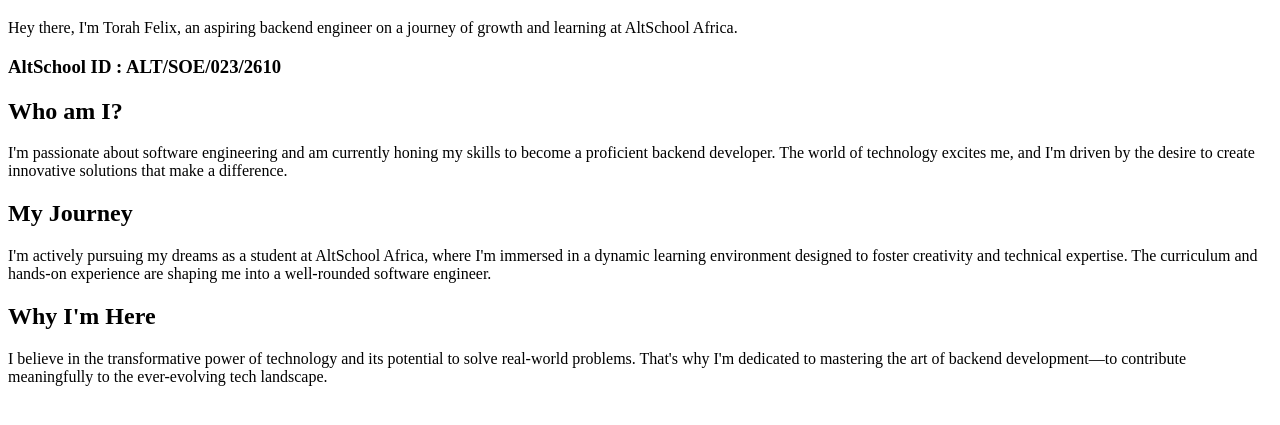
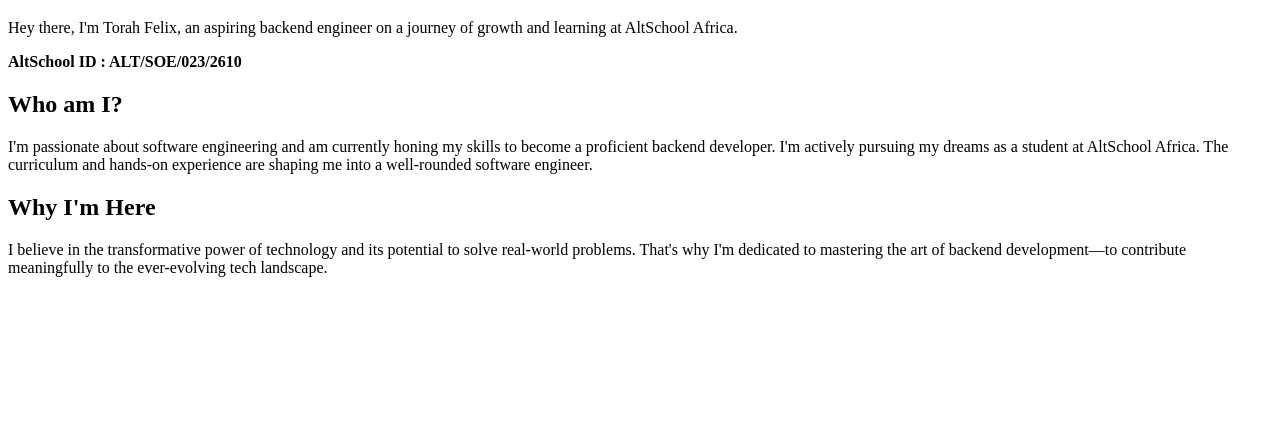
Before and after one commit to Termng/AltSchool-Assignment1, a plain HTML site: page index.html in a window 1280 px wide. Shown: the part 87-512 px from the top of the page. Drawn offline with Linux system fonts and the light colour scheme.

Commit message:
Update index.html

```diff
--- a/index.html
+++ b/index.html
@@ -14,17 +14,17 @@
     <h1>About Torah Felix</h1>
     <p>Hey there, I'm Torah Felix, an aspiring backend engineer on a journey of growth and learning at AltSchool Africa.</p>
 
-    <h3>AltSchool ID : ALT/SOE/023/2610</h3>
+    <p><strong>AltSchool ID : ALT/SOE/023/2610</strong></p>
 
 
     <h2>Who am I?</h2>
     <p>
-        I'm passionate about software engineering and am currently honing my skills to become a proficient backend developer. The world of technology excites me, and I'm driven by the desire to create innovative solutions that make a difference.
+        I'm passionate about software engineering and am currently honing my skills to become a proficient backend developer. I'm actively pursuing my dreams as a student at AltSchool Africa. The curriculum and hands-on experience are shaping me into a well-rounded software engineer.
     </p>
 
 
-    <h2> My Journey</h2>
-    <p>I'm actively pursuing my dreams as a student at AltSchool Africa, where I'm immersed in a dynamic learning environment designed to foster creativity and technical expertise. The curriculum and hands-on experience are shaping me into a well-rounded software engineer.</p>
+
+    <p></p>
 
     <h2>Why I'm Here</h2>
 
```
